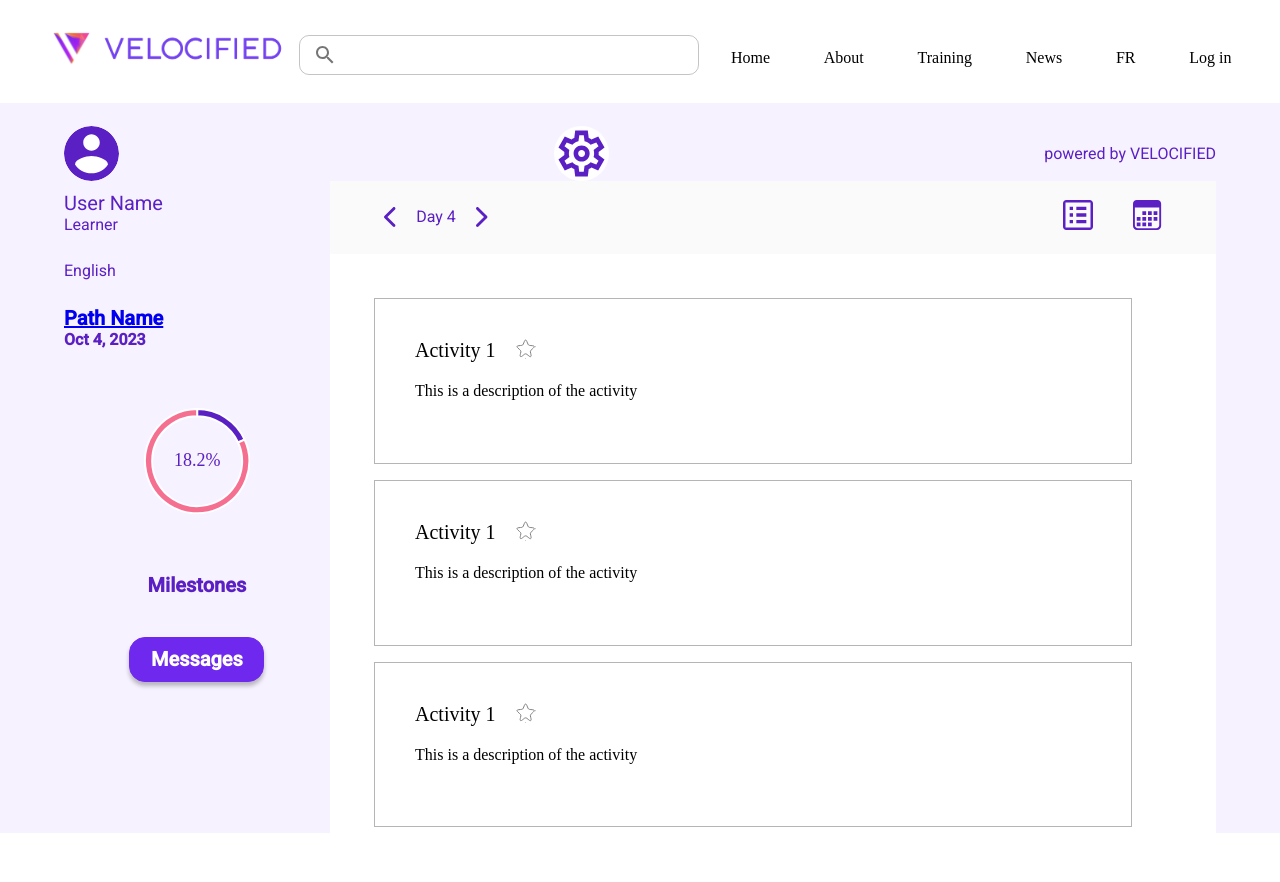
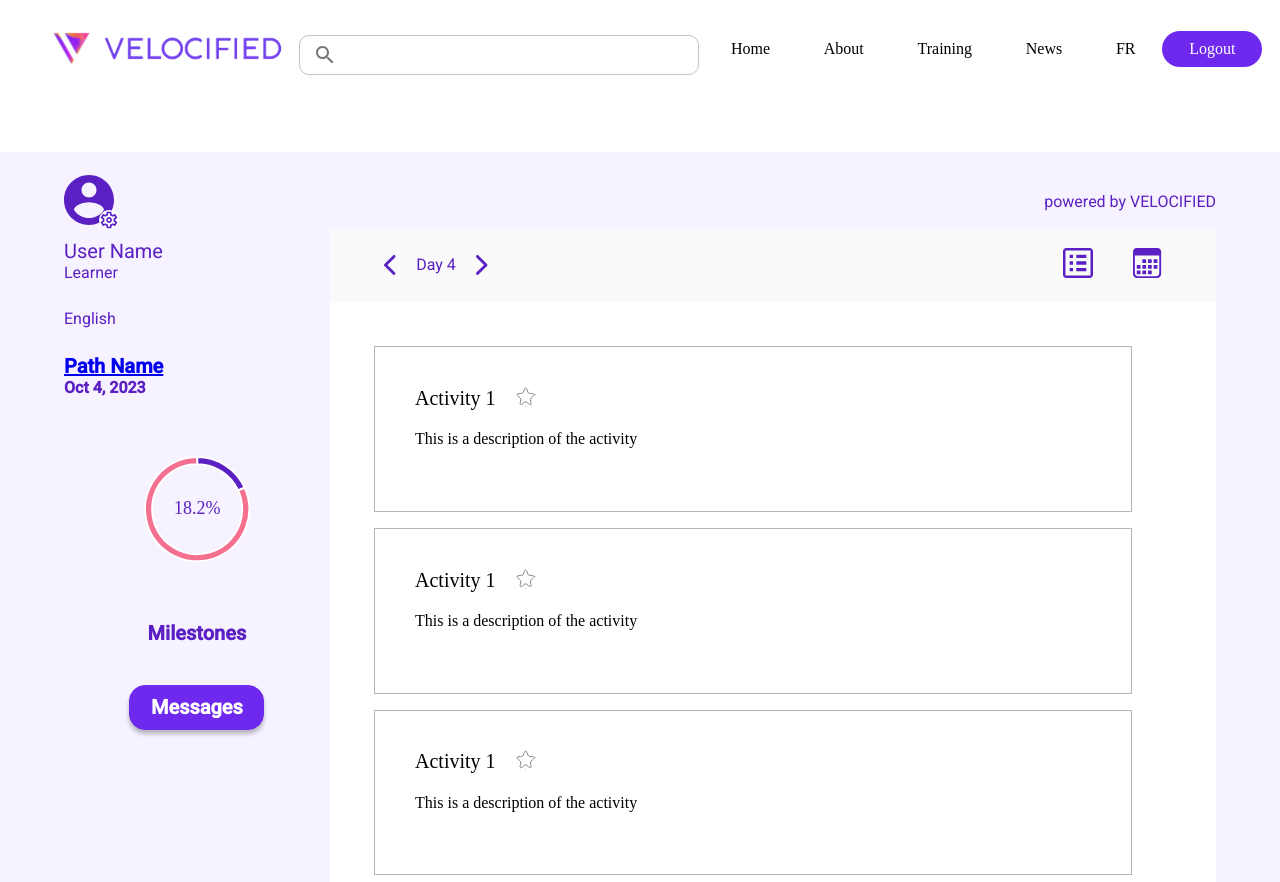
Before and after one commit to Velocified-LMS/Velocified_LMS, a Next.js app in the folder Client_Service/: page /dashboard in a window 1280 px wide. Before the commit the page ends 833 px from the top, so only its background shows below. Built offline with nearby package versions, Linux system fonts and the light colour scheme.

Commit message:
session management testing and model integration

```diff
--- a/Client_Service/src/app/components/navbar.js
+++ b/Client_Service/src/app/components/navbar.js
@@ -37,13 +37,17 @@ const Navbar = () => {
         </div>
 
         <div className={styles.navlinks} >
-            <Link href="/" ><div className={`${styles.home1} ${router === "/" ? styles.activeLink : ""}`}>Home </div> </Link>
-            <Link href="/about" ><div className={`${styles.about} ${router === "/about" ? styles.activeLink : ""}`}>About</div></Link>
-            <Link href="/training" ><div className={`${styles.training} ${router === "/training" ? styles.activeLink : ""}`}>Training</div></Link>
-            <Link href="/news" ><div className={`${styles.news} ${router === "/news" ? styles.activeLink : ""}`}>News</div></Link>
-            <Link href="/fr" ><div className={`${styles.fr} ${router === "/fr" ? styles.activeLink : ""}`}>FR</div></Link>
-            <Link href="/login" ><div className={`${styles.logIn} ${router === "/login" ? styles.activeLink : ""}`}>Log in</div></Link>
+    <Link href="/"><div className={`${styles.home1} ${router === "/" ? styles.activeLink : ""}`}>Home </div></Link>
+    <Link href="/about"><div className={`${styles.about} ${router === "/about" ? styles.activeLink : ""}`}>About</div></Link>
+    <Link href="/training"><div className={`${styles.training} ${router === "/training" ? styles.activeLink : ""}`}>Training</div></Link>
+    <Link href="/news"><div className={`${styles.news} ${router === "/news" ? styles.activeLink : ""}`}>News</div></Link>
+    <Link href="/fr"><div className={`${styles.fr} ${router === "/fr" ? styles.activeLink : ""}`}>FR</div></Link>
+    <Link href={router === "/dashboard" ? "/login" : "/login"}>
+        <div className={`${styles.logIn} ${router === "/login" ? styles.activeLink : ""} ${router === "/dashboard" ? styles.activeLink : ""}`}>
+            {router === "/dashboard" ? "Logout" : "Log in"}
         </div>
+    </Link>
+</div>
       </div>
 
   );
--- a/Client_Service/src/app/components/navbar.module.css
+++ b/Client_Service/src/app/components/navbar.module.css
@@ -50,8 +50,8 @@
   }
   .navlinks {
     display: flex;
-    position: fixed;
-    top: 5%;
+    position: relative;
+    top: -90%;
     left: 55%;
     font-size: var(--font-size-base);
     }
--- a/Client_Service/src/pages/dashboard/Milestone.js
+++ b/Client_Service/src/pages/dashboard/Milestone.js
@@ -20,9 +20,7 @@ const Milestone = ({ isOpen, children }) => {
                 </div>
             </div>
             <div className="content">
-                <div className="scrollableContent">
-                    {children}
-                </div>
+
             </div>
             </div>
         </div>
--- /dev/null
+++ b/Client_Service/src/pages/dashboard/ProfileModal.css
@@ -0,0 +1,108 @@
+.modalContent {
+    color: #000;
+    font-weight: 100;
+    background: #FFF;
+    border: 1px solid #B5B5B5;
+    display: flex;
+    flex-direction: column;
+    z-index: inherit;
+    display: flex;
+    border-radius: 5px;
+    box-shadow: 0 0 10px rgba(0, 0, 0, 0);
+    text-align: center;
+    height: 72vh;
+    width: 30vw;
+}
+
+.popup {
+    position: fixed;
+    top: 0;
+    left: 0;
+    width: 100%;
+    height: 100%;
+    background: rgba(255, 255, 255, 0.5);
+    display: flex;
+    justify-content: center;
+    align-items: center;
+    z-index: 1000;
+}
+
+.header {
+    background: #5A20C3;
+    display: flex;
+    justify-content: space-between;
+    height: 8vh;
+    flex-shrink: 0;
+    align-items: center;
+    position: relative;
+    color: #FFF;
+}
+
+
+
+
+
+
+.left {
+    position: absolute;
+    left: 5%;
+}
+
+
+
+.right {
+    position: absolute;
+    right: 5%;
+}
+
+
+
+
+.profilehead {
+    position: relative;
+}
+
+.profile_background {
+    /* Add styles for the profile background image */
+    /* For example, you can set a width, height, and background properties here */
+    width: 30vw;
+    height: auto;
+}
+
+.profile_icon {
+    position: absolute;
+    top: 40%;
+    left: 50%;
+    transform: translate(-50%, -50%);
+    width: 5vw;
+    border-radius: 100%; /* Make it circular */
+    border: 2px solid #d2d2d2;
+}
+
+.profile-table {
+    width: 100%; /* Optionally set the table width to 100% */
+    border-collapse: collapse; /* Remove cell spacing */
+    background-color: #ffffff; /* Light gray background color */
+  }
+
+  .profile-table td {
+    padding: 18px; /* Add padding to table cells for spacing */
+    text-align: left; /* Align the content to the left */
+    border: 1px solid #ccc; /* Add a light gray border around the cells */
+    border-left: none; /* Remove left cell borders */
+    border-right: none; /* Remove right cell borders */
+    border-bottom: none;
+    padding-left: 10px;
+    color: gray;
+  }
+
+  .Name {
+
+    padding: 10px;
+    padding-left: 30px;
+    color: rgb(99, 98, 98);
+    font-size: large;
+    text-align:left;
+    border: 2px gray;
+
+  }
--- /dev/null
+++ b/Client_Service/src/pages/dashboard/Profileeditor.js
@@ -0,0 +1,50 @@
+import React, { useState } from 'react';
+import "./ProfileModal.css";
+const Profileeditor = ({ isOpen, children }) => {
+
+  const handleClose = () => {
+    isOpen(false);
+  };
+
+  return (
+    <div className="modal">
+        <div className="popup">
+            <div className="modalContent">
+              <div className="header">
+                <div className="pathTitle left">
+                     PROFILE
+                </div>
+                <div onClick={handleClose} className='right'>
+                    Done
+                </div>
+              </div>
+              <div className="profilehead">
+                <img src="/Icon1.svg" className='profile_icon' />
+                <img src="/profile-background.svg" className='profile_background' />
+                <div style={{backgroundColor:"#5A20C3", width:'30vw', height:'5vh', marginTop:'-4px'}}> </div>
+              </div>
+
+              <div className="Name">Name</div>
+              <table className="profile-table">
+                <tbody>
+                  <tr>
+                    <td>User Guide</td>
+                  </tr>
+                  <tr>
+                    <td>Completion Certificate</td>
+                  </tr>
+                  <tr>
+                    <td>Change Password</td>
+                  </tr>
+                  <tr>
+                    <td>Logout</td>
+                  </tr>
+                </tbody>
+              </table>
+            </div>
+        </div>
+    </div>
+  );
+};
+
+export default Profileeditor;
--- a/Client_Service/src/pages/dashboard/dashboard.module.css
+++ b/Client_Service/src/pages/dashboard/dashboard.module.css
@@ -39,15 +39,7 @@
     margin-top: 10px;
 }
 
-.profile {
-    display: flex;
-    align-items: center;
-    width: 55px;
-    height: 55px;
-    border-radius: 100px;
-    background: white;
-    align-self: center;
-}
+
 
 .text {
     color: #5A20C3;
@@ -147,12 +139,25 @@
     max-height: 700px;
 }
 
-.editprofile {
+/* dashboard.module.css */
+.profileContainer {
+    position: relative;
+    display: inline-block;
+  }
+
+  .profile {
+    width: 50px;
+    height: 50px;
+    /* Add any other styling for the profile image */
+  }
+
+  .editprofile {
+    position: absolute;
+    top: 35px;
+    left: 35px;
+    width: 20px;
+    height: 20px;
+    z-index: 1; /* Set a higher z-index to display "editprofile" over "profile" */
     background-color: white;
     border-radius: 100px;
-    right:10px;
-
-    width: 55px;
-    height: 55px;
-
-}
+  }
--- a/Client_Service/src/pages/dashboard/index.js
+++ b/Client_Service/src/pages/dashboard/index.js
@@ -11,6 +11,7 @@ import ListCalendar from "./Calendar";
 import Messenger from "./messenger";
 import Calendar from "./FullCalender";
 import Milestone from "./Milestone";
+import Profileeditor from "./Profileeditor";
 
 const Dashboard = () => {
     const language = "English"
@@ -51,6 +52,13 @@ const Dashboard = () => {
         setCalViewVisible(visible);
     };
 
+    const [ProfileeditorViewVisible, setProfileeditorViewVisible] = useState(false);
+    const toggleProfileeditorView = (visible) => {
+        setProfileeditorViewVisible(visible);
+    };
+
+
+
       const [showMessenger, setShowMessenger] = useState(false);
       const toggleMessenger = () => {
         setShowMessenger(!showMessenger);
@@ -62,17 +70,20 @@ const Dashboard = () => {
             {CalViewVisible && <Calendar children={content} isOpen={toggleCalView}/>}
             {showMessenger && <Messenger />}
             {MilestoneViewVisible && <Milestone isOpen={toggleMilestoneView}/> }
+            {ProfileeditorViewVisible && <Profileeditor isOpen={toggleProfileeditorView } />}
             <Navbar />
             <div className={styles.dashboardContainer}>
                 <div className={styles.dashboardHeader}>
-                    <img
-                        className={styles.profile}
-                        src="/Icon1.svg"
-                    />
-                    <img className={styles.editprofile} src="/settings.svg" />
-                    <div className={styles.text} style={{justifyContent: 'center'}}>
-                        powered by VELOCIFIED
-                    </div>
+                <div className={styles.profileContainer} >
+                <div onClick={toggleProfileeditorView}>
+                    <img className={styles.editprofile} src="/settings.svg" alt="Edit Profile" />
+                </div>
+                <img className={styles.profile} src="/Icon1.svg" alt="Profile"  />
+
+                </div>
+                <div className={styles.text} style={{justifyContent: 'center'}}>
+                    powered by VELOCIFIED
+                </div>
                 </div>
                 <div className={styles.dashboardBody}>
                     <div className={styles.sidebar}>
```
Also changed, not shown: Client_Service/public/profile-background.svg (added).
